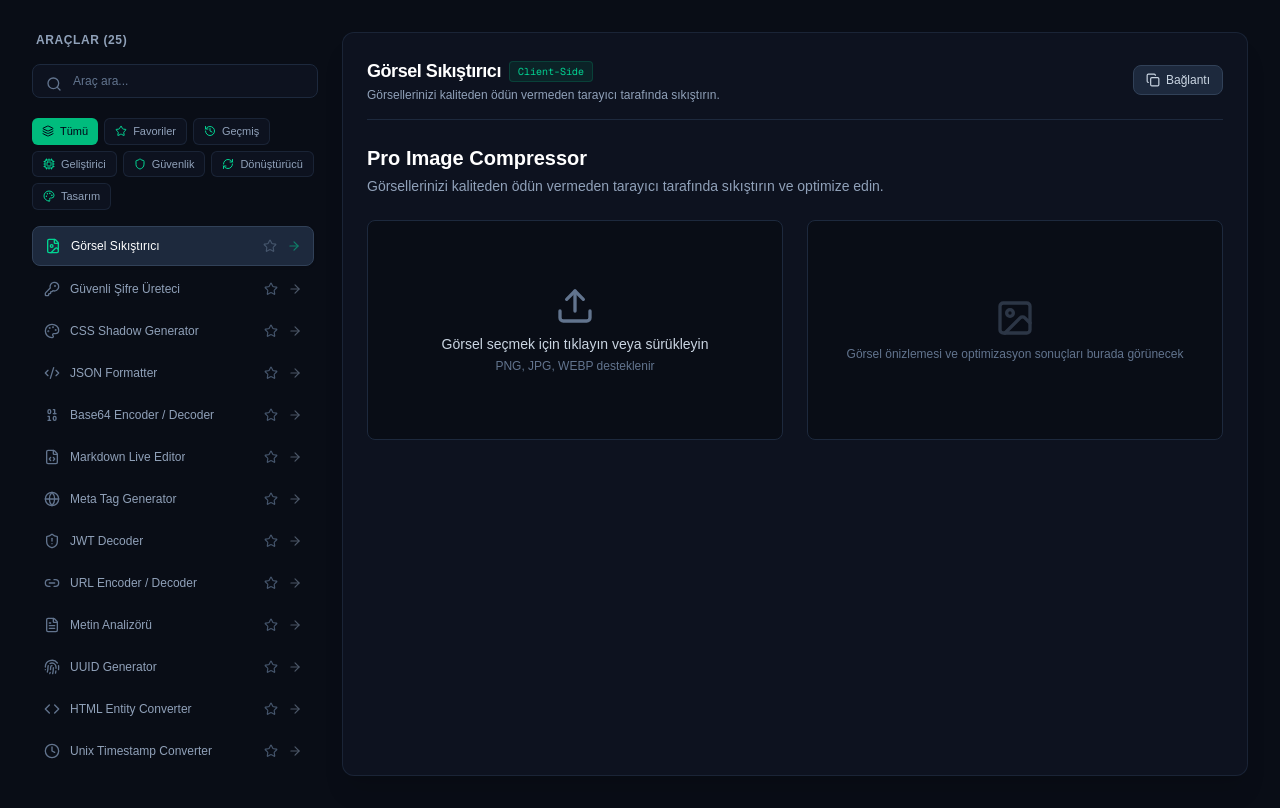
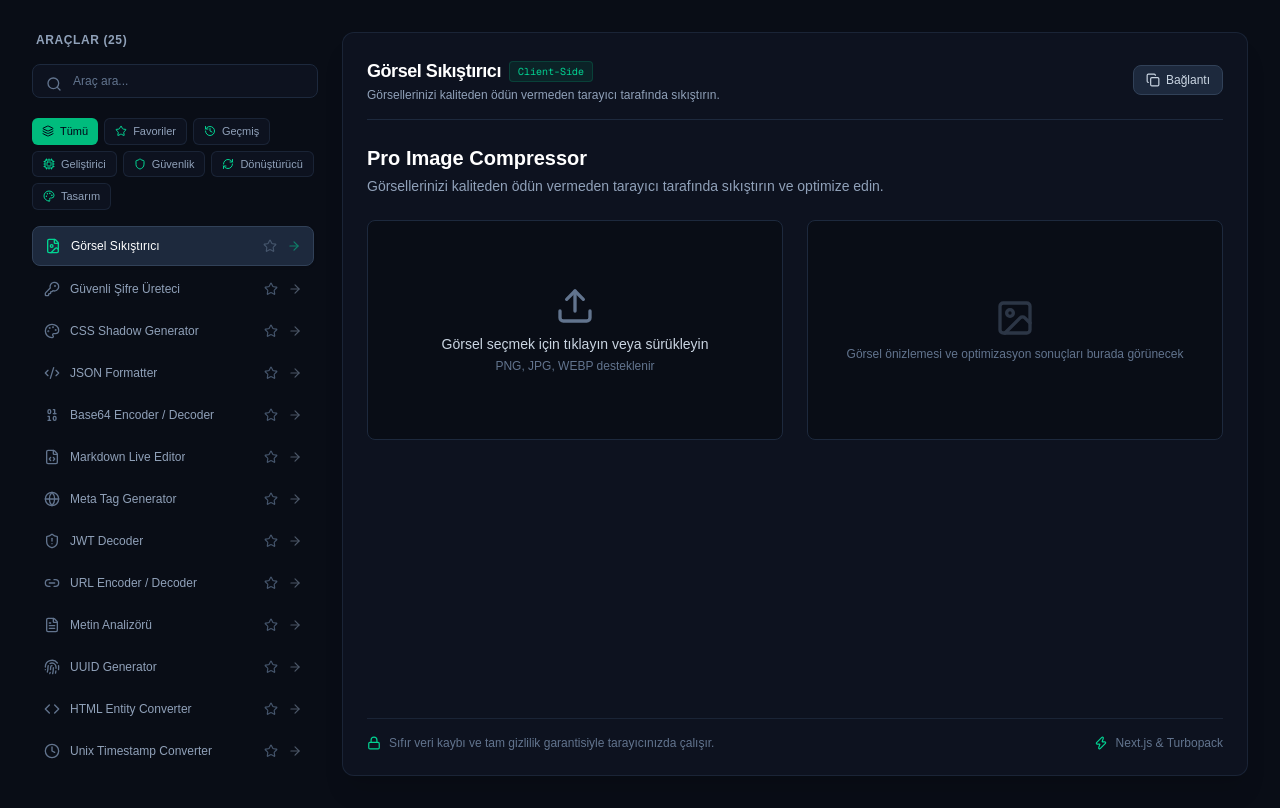
Before and after one commit to MuhammedEdev/privatools, a Next.js app: page /studio in a window 1280 px wide. Built offline with nearby package versions, Linux system fonts and the light colour scheme.

Commit message:
feat: add security info footer banner and complete studio layout enhancements

```diff
--- a/src/app/studio/page.tsx
+++ b/src/app/studio/page.tsx
@@ -6,7 +6,7 @@ import {
   FileImage, KeyRound, Palette, Code2, Binary, FileCode, Globe,
   ShieldAlert, Link2, FileText, Fingerprint, Code, Clock, Pipette,
   Regex, Hash, LayoutGrid, AlignLeft, QrCode, Ruler, Sparkles,
-  Braces, Keyboard, FileSpreadsheet, Link, ArrowRight, Search, Star, Layers, Shield, Cpu, RefreshCw, History, Check, Copy, Maximize2
+  Braces, Keyboard, FileSpreadsheet, Link, ArrowRight, Search, Star, Layers, Shield, Cpu, RefreshCw, History, Check, Copy, Lock, Zap
 } from "lucide-react";
 
 import ImageCompressor from "@/components/tools/ImageCompressor";
@@ -209,9 +209,10 @@ export default function StudioPage() {
           </div>
         </aside>
 
-        {/* Sağ Çalışma Alanı ve Üst Bilgi Paneli */}
-        <section className="lg:col-span-9 bg-[#0D121F] border border-slate-800/80 rounded-xl p-6 shadow-xl flex flex-col space-y-6">
+        {/* Sağ Çalışma Alanı */}
+        <section className="lg:col-span-9 bg-[#0D121F] border border-slate-800/80 rounded-xl p-6 shadow-xl flex flex-col justify-between space-y-6">
 
+          <div className="space-y-6">
             {/* Araç Üst Bilgi Barı */}
             <div className="flex flex-col sm:flex-row sm:items-center justify-between pb-4 border-b border-slate-800 gap-4">
               <div>
@@ -237,8 +238,21 @@ export default function StudioPage() {
             </div>
 
             {/* Aktif Araç Bileşeni */}
-          <div className="flex-1">
+            <div>
               <ActiveComponent />
+            </div>
+          </div>
+
+          {/* Alt Güvenlik ve Performans Bilgi Bandı */}
+          <div className="mt-8 pt-4 border-t border-slate-800/80 flex flex-col sm:flex-row items-center justify-between text-xs text-slate-500 gap-2">
+            <div className="flex items-center gap-2">
+              <Lock className="w-3.5 h-3.5 text-emerald-400" />
+              <span>Sıfır veri kaybı ve tam gizlilik garantisiyle tarayıcınızda çalışır.</span>
+            </div>
+            <div className="flex items-center gap-2">
+              <Zap className="w-3.5 h-3.5 text-emerald-400" />
+              <span>Next.js & Turbopack</span>
+            </div>
           </div>
 
         </section>
```
Lines whose indentation alone changed are shown as unchanged.
